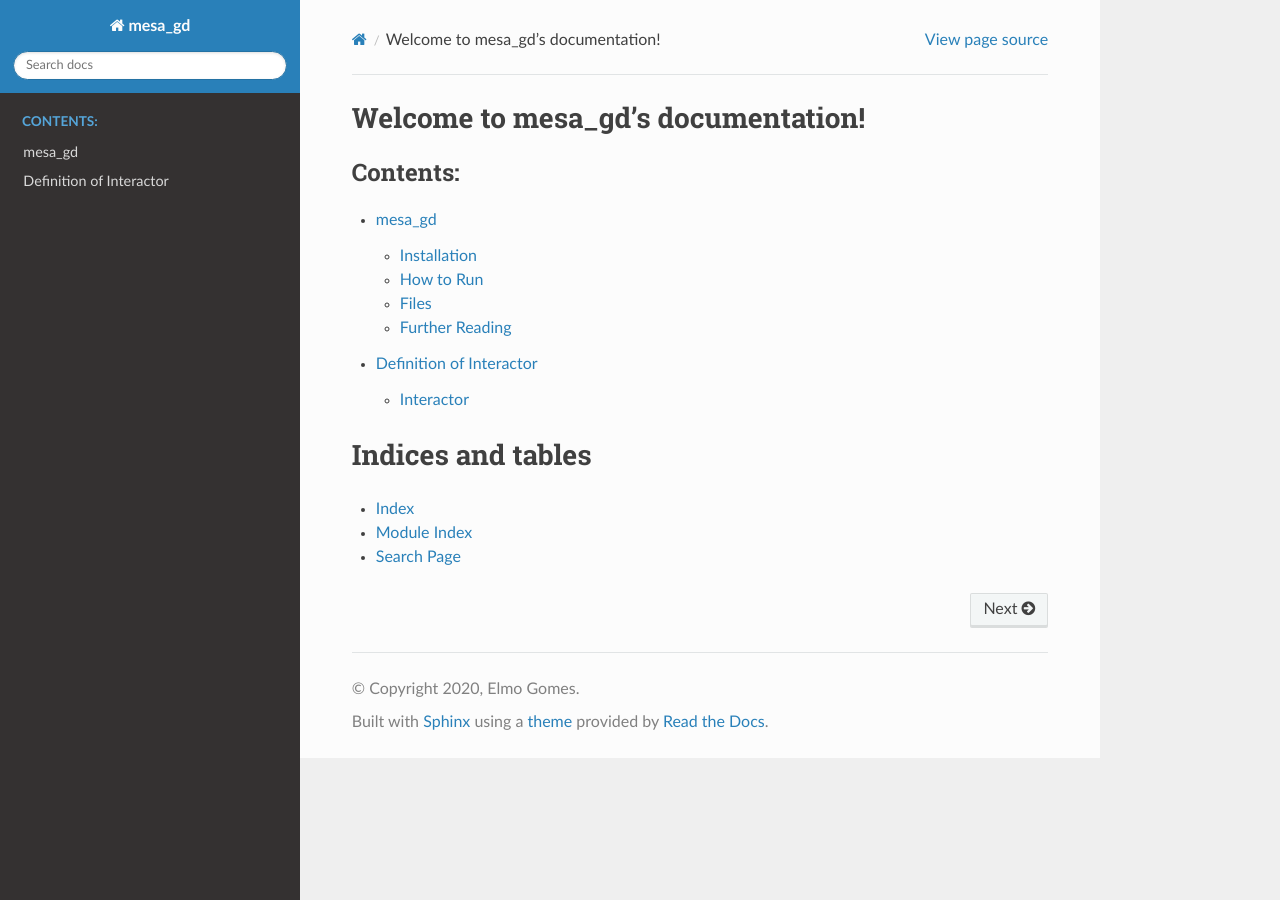
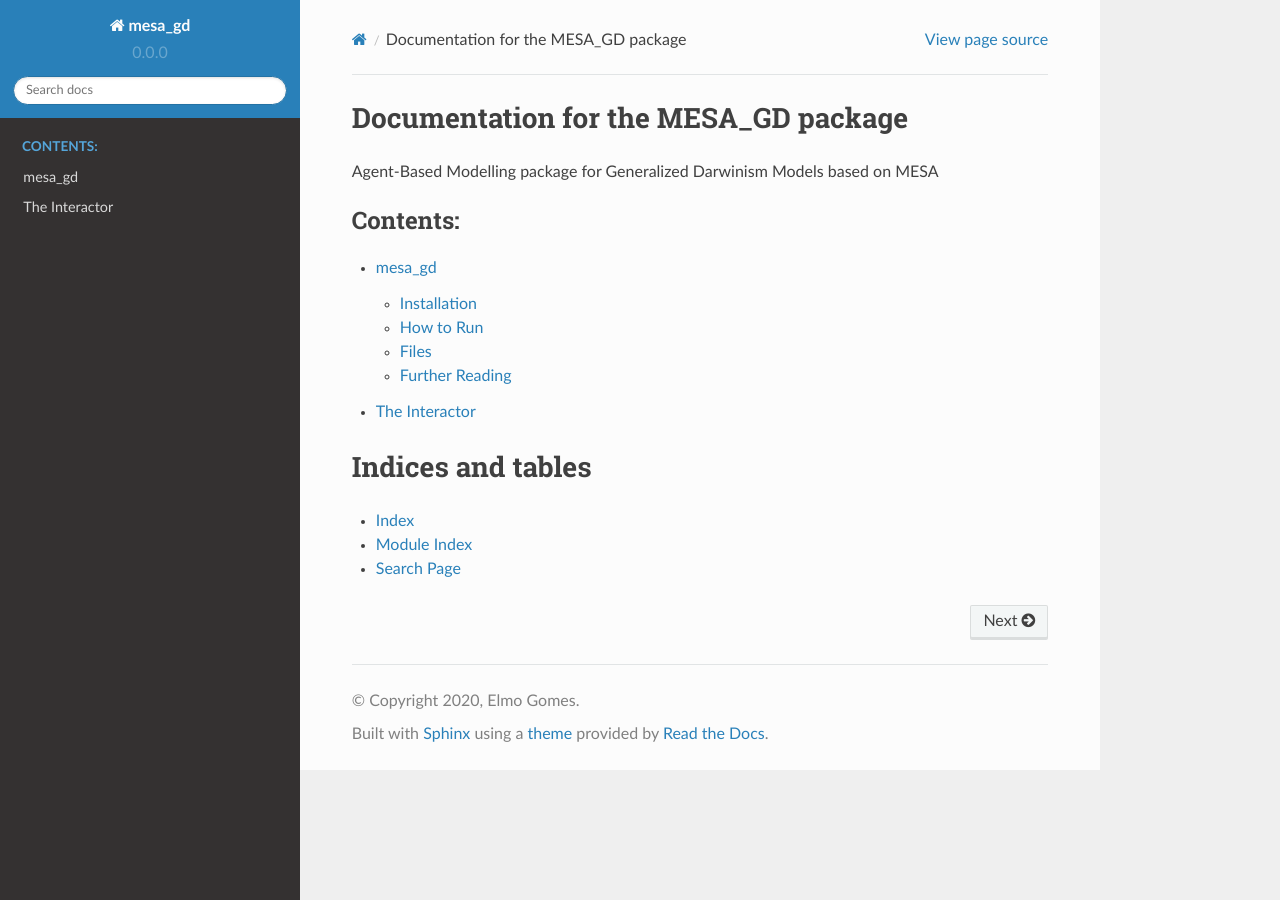
Before and after one commit to elmocgomes/mesa_gd, a Sphinx documentation site: the page built from docs/source/index.rst, in a window 1280 px wide. Built offline with Sphinx 7.4.7 and the Read the Docs theme 2.0.0, drawn with Linux system fonts in a browser that asks for light colours.

Commit message:
Docs Update

```diff
--- a/docs/source/conf.py
+++ b/docs/source/conf.py
@@ -24,9 +24,9 @@ copyright = '2020, Elmo Gomes'
 author = 'Elmo Gomes'
 
 # The short X.Y version
-version = ''
+version = '0.0.0'
 # The full version, including alpha/beta/rc tags
-release = '0.0.1'
+release = 'pre-release'
 
 
 # -- General configuration ---------------------------------------------------
--- a/docs/source/index.rst
+++ b/docs/source/index.rst
@@ -3,8 +3,11 @@
    You can adapt this file completely to your liking, but it should at least
    contain the root `toctree` directive.
 
-Welcome to mesa_gd's documentation!
-===================================
+
+Documentation for the MESA_GD package
+======================================
+Agent-Based Modelling package for Generalized Darwinism Models based on
+MESA
 
 .. toctree::
    :maxdepth: 2
--- a/docs/source/interactors.rst
+++ b/docs/source/interactors.rst
@@ -1,11 +1,8 @@
-Definition of Interactor
+The Interactor
 ========================
 According to GH&TK(2010), an interactor is the general form of entity that directly interacts with the environment as a cohesive whole,
 to be found in complex population systems in nature and human society.
 
-
-Interactor
-----------
 
 In the platform, the interactor is built upon the Class Interactor, which has the following attributes(variables):
 
```
